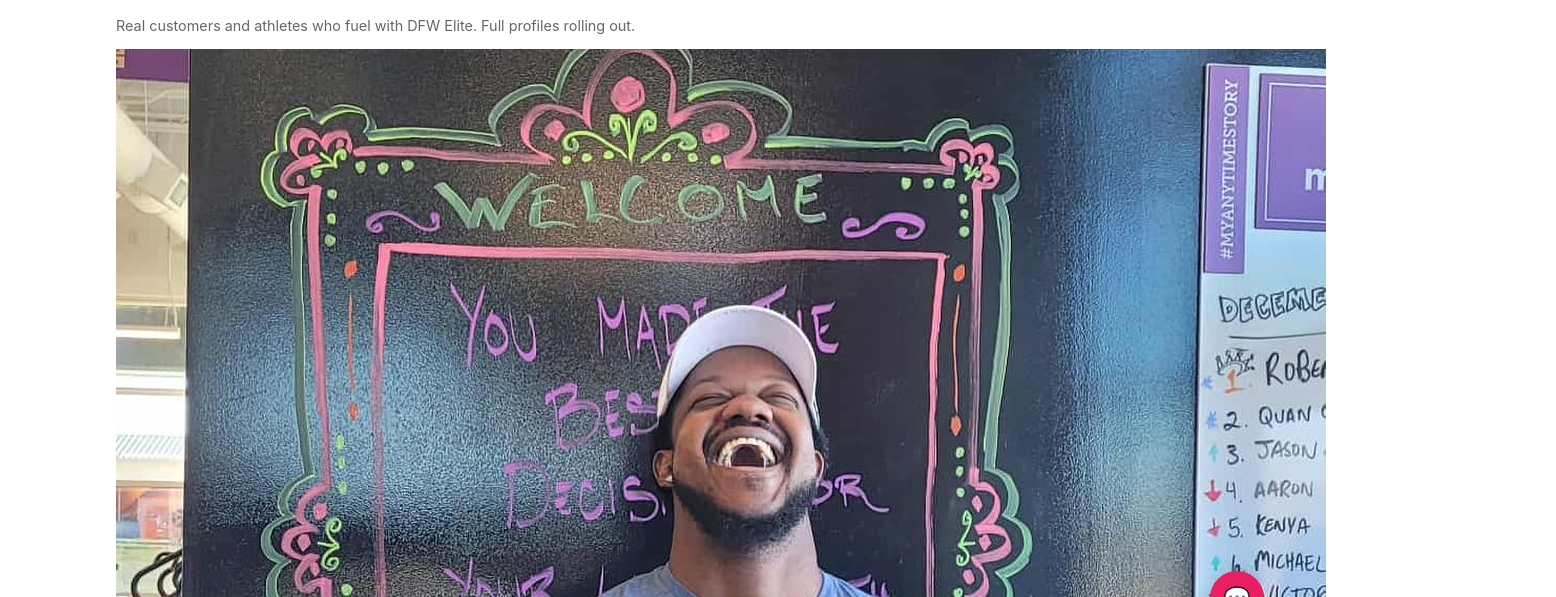
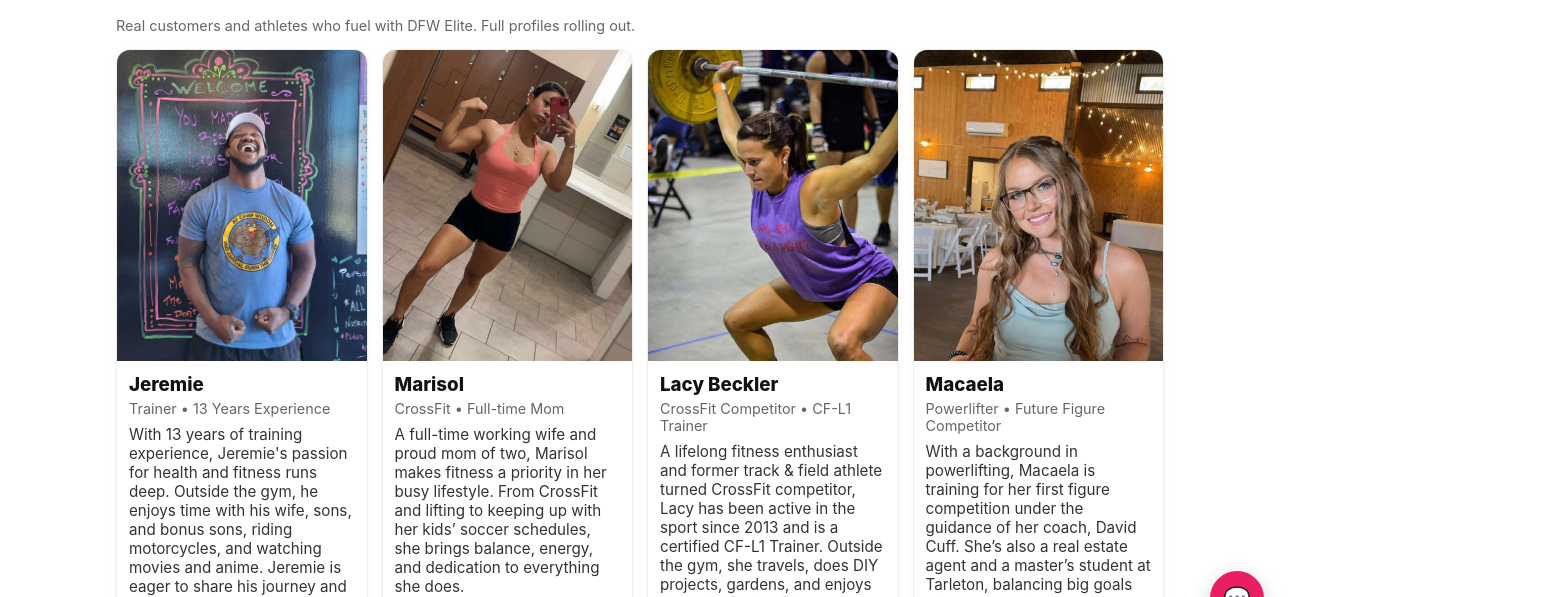
Before and after one commit to MochaMalibuKen/Dfw-elite-mac, a plain HTML site: page ambassadors.html in a window 1280 px wide. Shown: the part 159-756 px from the top of the page, 1556 px wide, since content can reach past the window. Drawn offline with Linux system fonts and the light colour scheme.

Commit message:
abassadors: add data+render, styles, and sizing fixes

```diff
--- a/assets/css/styles.css
+++ b/assets/css/styles.css
@@ -299,3 +299,41 @@ img.logo { max-height: 56px; height: auto; width: auto; }
   border-radius: .4rem;
   margin-bottom: 8px;
 }
+/* Ambassadors grid – responsive columns */
+.amb-grid{
+  display:grid; gap:14px;
+  grid-template-columns: repeat(auto-fit, minmax(220px, 1fr));
+  align-items: start;
+}
+
+/* Card + photo frame */
+.amb-card{
+  border:1px solid #eee; border-radius:14px; overflow:hidden; background:#fff;
+  box-shadow:0 2px 10px rgba(0,0,0,.03);
+  display:flex; flex-direction:column;
+}
+
+.amb-photo{
+  aspect-ratio: 4 / 5;     /* force portrait box */
+  background:#f3f3f3;
+  overflow:hidden;
+}
+
+.amb-photo img{
+  width:100%;
+  height:100%;
+  object-fit:cover;         /* crop to frame */
+  display:block;            /* remove baseline gap */
+}
+
+/* Content */
+.amb-pad{ padding:12px; }
+.amb-name{ font-weight:800; margin:0 0 4px 0; }
+.amb-meta{ font-size:.9rem; color:#666; margin:0 0 8px 0; }
+.amb-bio{ font-size:.95rem; color:#333; margin:0 0 10px 0; }
+
+/* Optional: cap any single card’s width on ultra-wide monitors */
+@media (min-width: 1280px){
+  .amb-grid { grid-auto-rows: 1fr; }
+  .amb-card { max-width: 420px; margin: 0 auto; }
+}
```
